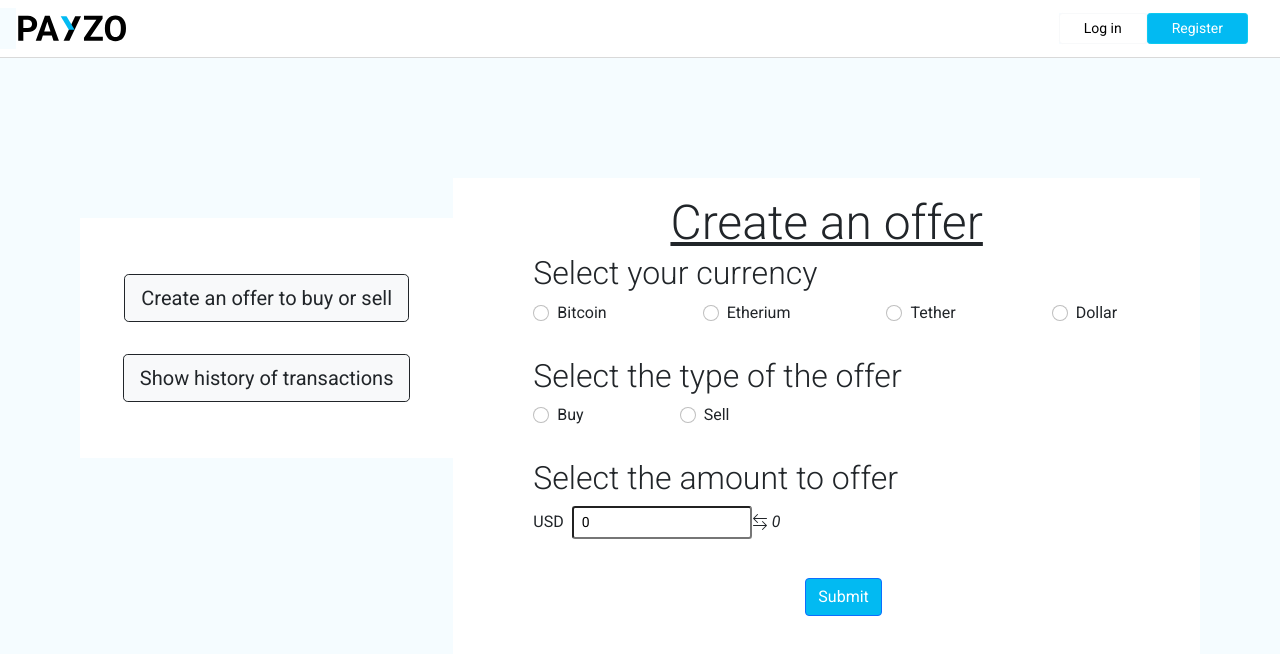
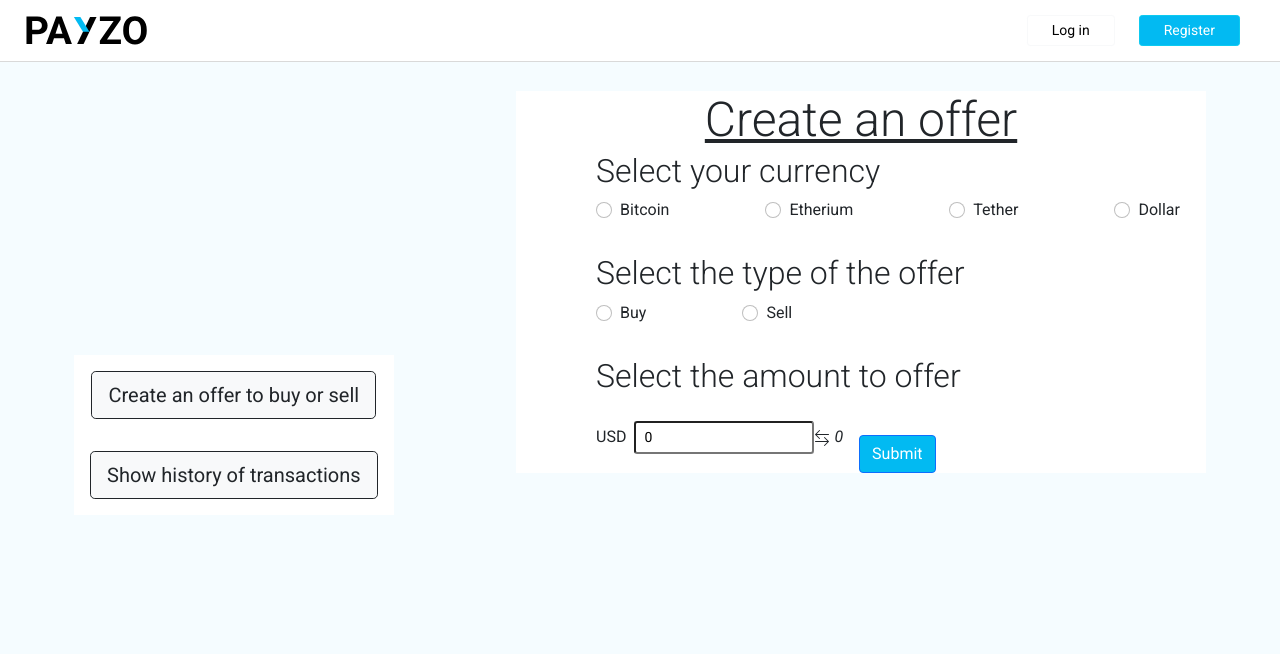
Before and after one commit to rogelioolarte/c17-41-ft-java, a React (Vite) app: page /dashboard/offer in a window 1280 px wide. Shown: the top 654 px of the page. Built offline with nearby package versions, Linux system fonts and the light colour scheme.

Commit message:
update navbar style

```diff
--- a/src/components/container/NavBar.jsx
+++ b/src/components/container/NavBar.jsx
@@ -5,7 +5,7 @@ import { NavLink } from 'react-router-dom'
 function NavBar() {
   return (
     <nav  className='navbare navbar navbar-expand-lg navbar-light'>
-      <NavLink to="/"  replace={true} >
+      <NavLink to="/"  replace={true} className="color-background" >
         <img className='logo' src={Logo} alt="Logo" />
       </NavLink>
       <div className='button-init' >
--- a/src/styles/styleDashboard.scss
+++ b/src/styles/styleDashboard.scss
@@ -3,16 +3,18 @@
     display: flex;
     justify-content: space-around;
     align-items: center;
-    height: 80vh;
+    align-content: center;
+    padding: 1%;
+
+    @media screen and (max-width: 768px) {
+        flex-direction: column;
+        align-items: center;
+    }
 }
 
 /* Dashboard Panel */
 .dashboard-pannel-init {
     background-color: white;
-    height: 15rem;
-    width: 25rem;
-    margin-left: 5rem;
-    margin-top: -5rem;
     display: flex;
     align-items: center;
     justify-content: center;
@@ -25,11 +27,8 @@
 
 /* Dashboard Section */
 .dashboard-section-init {
-    background-color: white;
-    height: 30rem;
-    width: 50rem;
-    margin-right: 5rem;
-    margin-top: 5rem;
+    height: 90vh;
+    width: 55%;
     * {
         background-color: white;
     }
@@ -58,10 +57,8 @@
 
 .submit-button-init {
     background-color: #02BAF2;
-    display: flex;
-    justify-content: center;
-    margin-left: 22rem;
     margin-top: 2rem;
+    align-self: center;
 }
 
 .icon-init {
--- a/src/styles/styleNavbar.scss
+++ b/src/styles/styleNavbar.scss
@@ -6,10 +6,19 @@
     border-bottom: 0.05rem solid #D9D9D9;
     display: flex;
     justify-content: space-between;
+    justify-content: space-between;
+    align-items: center;
+    padding: 0.5rem;
+    * {
+        background-color: white;
+    }
 }
+
 .logo {
     @extend .color-background;
-    width: 7rem;
+    width: 60%;
+    display: flex;
+    align-items: center;
     margin-left: 1rem;
 }
 .button-init {
@@ -17,9 +26,9 @@
     display: flex;
     justify-content: space-between;
     margin-right: 2rem;
-    max-width: 13.5rem;
 }
 .button-nav {
+    margin-left: 1.5rem;
     padding-left: 1.5rem;
     padding-right: 1.5rem;
 }
```
